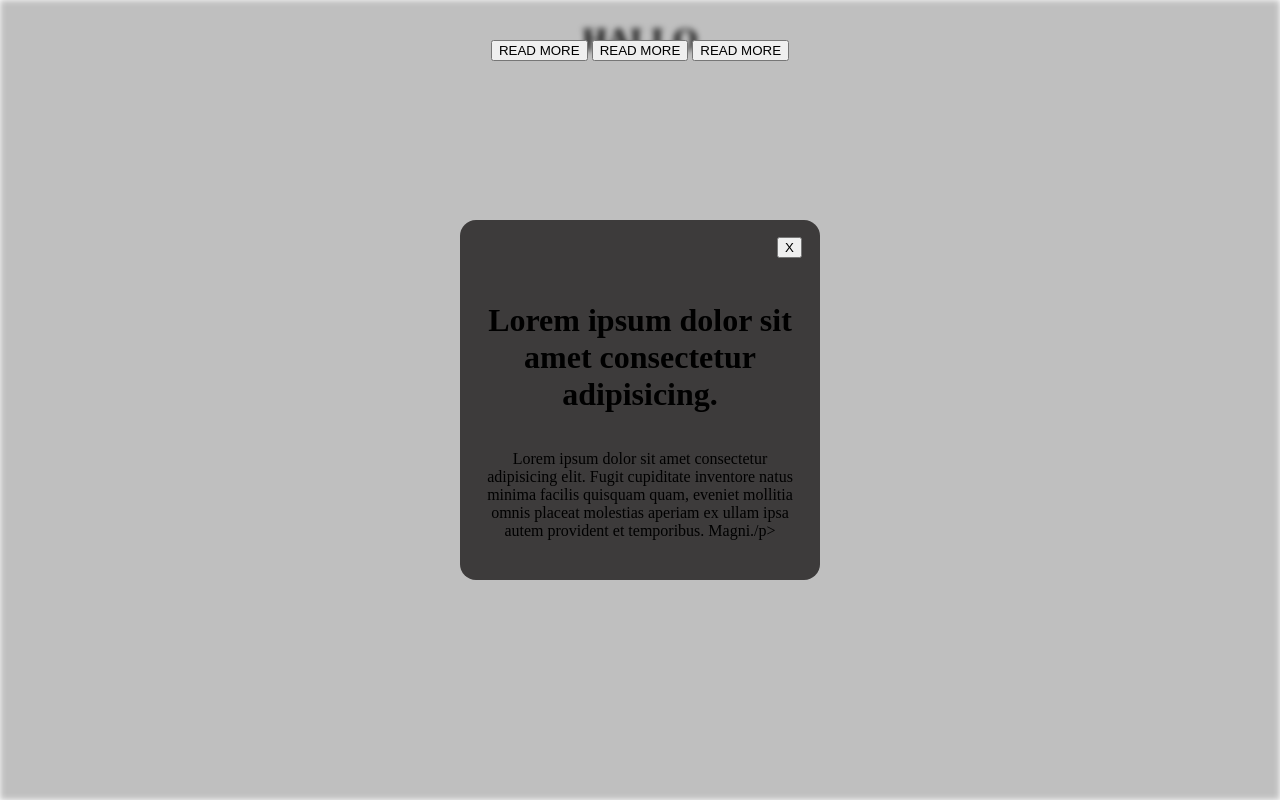
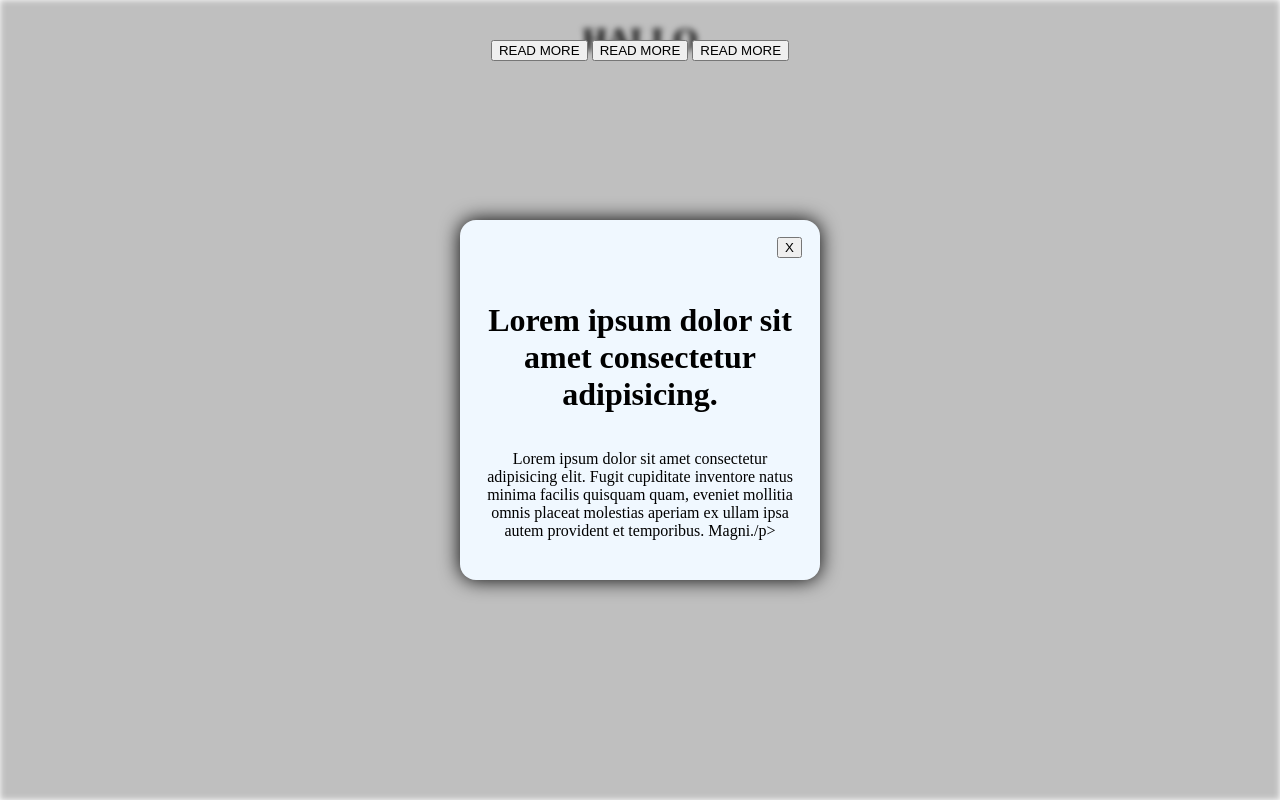
Before and after one commit to Ameer2000Mzori/Modal-Window, a website built with webpack: page src/index.html in a window 1280 px wide. Built offline with nearby package versions, Linux system fonts and the light colour scheme.

Commit message:
shadow to the card box

```diff
--- a/src/style.scss
+++ b/src/style.scss
@@ -47,7 +47,8 @@ body {
     left: 50%;
     transform: translate(-50%, -50%);
     z-index: 10;
-    background-color: rgb(61, 59, 59);
+    background-color: aliceblue;
+    filter: drop-shadow(0 0 10px black);
     width: 360px;
     border-radius: 1rem;
     height: 360px;
```
Also changed, not shown: src/style.css, 1 other file.
